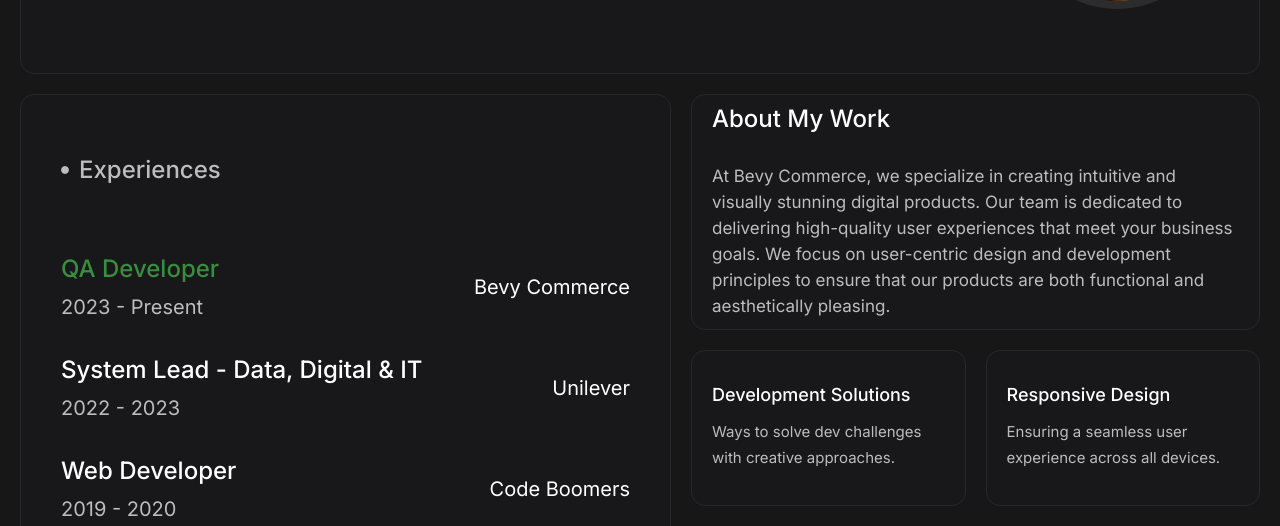
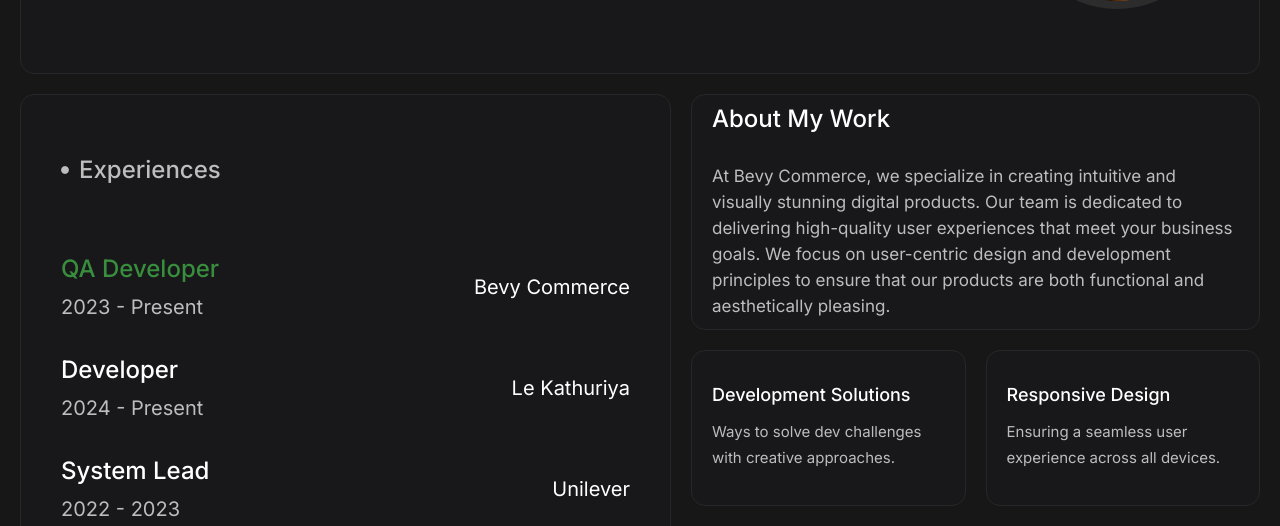
Before and after one commit to ahanafasir/portfolio-new, a plain HTML site: page index.html in a window 1280 px wide. Shown: the part 426-952 px from the top of the page. Drawn offline with Linux system fonts and the light colour scheme.

Commit message:
updated experiences section

```diff
--- a/index.html
+++ b/index.html
@@ -63,9 +63,16 @@
                     </div>
                     <p><a target="_blank" href="https://bevycommerce.com/landing">Bevy Commerce</a></p>
                 </div>
+                 <div class="item">
+                    <div class="work-info">
+                        <h5>Developer</h5>
+                        <p>2024 - Present</p>
+                    </div>
+                    <p><a target="_blank" href="https://www.facebook.com/lekathuriya">Le Kathuriya</a></p>
+                </div>
                 <div class="item">
                     <div class="work-info">
-                        <h5>System Lead - Data, Digital & IT</h5>
+                        <h5>System Lead</h5>
                         <p>2022 - 2023</p>
                     </div>
                     <p><a target="_blank" href="https://bd.pureitwater.com/">Unilever</a></p>
@@ -77,13 +84,13 @@
                     </div>
                     <p><a target="_blank" href="https://www.linkedin.com/company/code-boomers/">Code Boomers</a></p>
                 </div>
-                <div class="item">
+                <!-- <div class="item">
                     <div class="work-info">
                         <h5>Digital Consultant</h5>
                         <p>2018 - 2020</p>
                     </div>
                     <p><a target="_blank" href="https://shingaraproduction.com/">Shingara Production</a></p>
-                </div>
+                </div> -->
             </div>
         </div>
 
```
